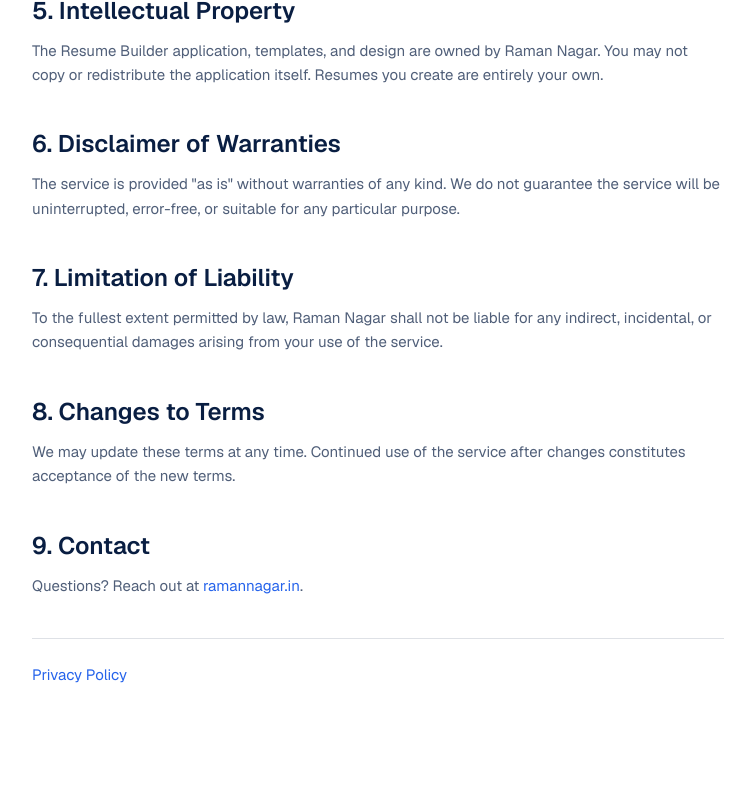
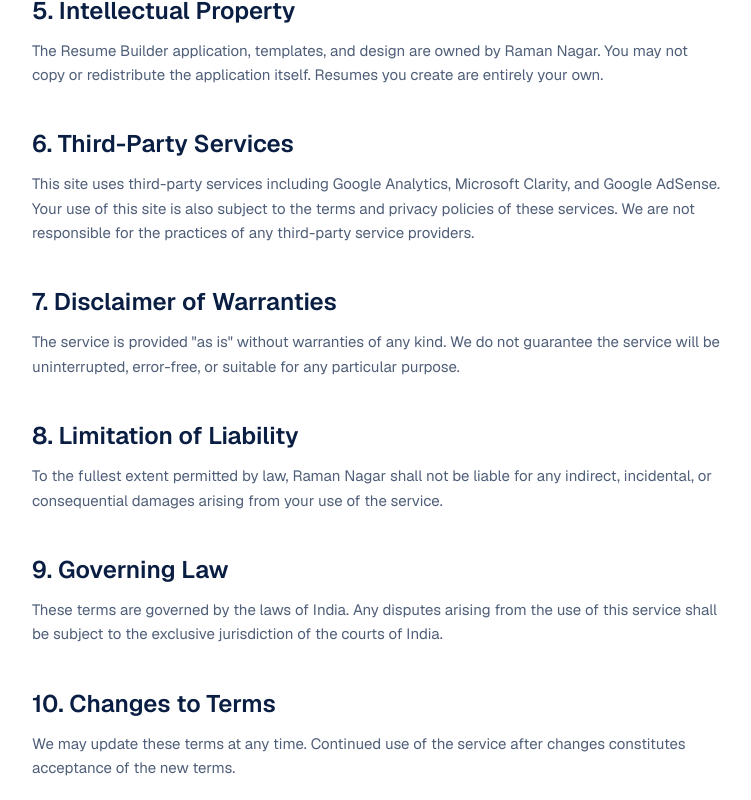
Before and after one commit to Raman-Nagar/resume_builder, a Next.js app: page /terms in a window 1280 px wide. Shown: the part 740-1540 px from the top of the page, without its empty margins (262-1013 px from the left). Before the commit the page ends 1487 px from the top, so only its background shows below. Built offline with nearby package versions, Linux system fonts and the light colour scheme; no server answers.

Commit message:
Legal: update privacy policy and terms of use for AdSense compliance

```diff
--- a/src/app/privacy/page.tsx
+++ b/src/app/privacy/page.tsx
@@ -22,16 +22,19 @@ export default function PrivacyPage() {
       <p>PDF export is performed entirely in your browser. No data is uploaded to generate your resume.</p>
 
       <h2>Analytics</h2>
-      <p>We use Google Analytics to collect anonymous usage data (page views, session duration). No personally identifiable information is collected. You can opt out via your browser&apos;s privacy settings or a browser extension.</p>
+      <p>We use Google Analytics to collect anonymous usage data (page views, session duration) and Microsoft Clarity to understand how users interact with the site through session recordings and heatmaps. No personally identifiable information is collected by either service. You can opt out via your browser&apos;s privacy settings or a browser extension.</p>
 
       <h2>Advertising</h2>
-      <p>This site uses Google AdSense to display advertisements. Google and its partners may use cookies to serve ads based on your prior visits to this site or other sites on the internet. You can opt out of personalised advertising by visiting <a href="https://www.google.com/settings/ads" target="_blank" rel="noopener noreferrer">Google Ads Settings</a> or <a href="https://www.aboutads.info" target="_blank" rel="noopener noreferrer">aboutads.info</a>.</p>
+      <p>This site may display advertisements served by Google AdSense. Google and its partners may use cookies to serve ads based on your prior visits to this site or other sites on the internet. You can opt out of personalised advertising by visiting <a href="https://www.google.com/settings/ads" target="_blank" rel="noopener noreferrer">Google Ads Settings</a> or <a href="https://www.aboutads.info" target="_blank" rel="noopener noreferrer">aboutads.info</a>.</p>
 
       <h2>Cookies</h2>
-      <p>We do not set any first-party cookies. Google Analytics and Google AdSense may set third-party cookies to measure ad performance and serve relevant ads. For more information, see <a href="https://policies.google.com/privacy" target="_blank" rel="noopener noreferrer">Google&apos;s Privacy Policy</a> and <a href="https://policies.google.com/technologies/ads" target="_blank" rel="noopener noreferrer">How Google uses cookies in advertising</a>.</p>
+      <p>We do not set any first-party cookies. Google Analytics, Google AdSense, and Microsoft Clarity may set third-party cookies to measure performance and serve relevant ads. For more information, see <a href="https://policies.google.com/privacy" target="_blank" rel="noopener noreferrer">Google&apos;s Privacy Policy</a>, <a href="https://policies.google.com/technologies/ads" target="_blank" rel="noopener noreferrer">How Google uses cookies in advertising</a>, and <a href="https://privacy.microsoft.com/privacystatement" target="_blank" rel="noopener noreferrer">Microsoft&apos;s Privacy Statement</a>.</p>
+
+      <h2>Children&apos;s Privacy</h2>
+      <p>This service is not directed at children under the age of 13. We do not knowingly collect any personal information from children. If you believe a child has provided personal information through this site, please contact us and we will take steps to remove it.</p>
 
       <h2>Contact</h2>
-      <p>Questions? Reach out at <a href="https://ramannagar.in">ramannagar.in</a>.</p>
+      <p>Questions? Email us at <a href="mailto:ramannagar08082000@gmail.com">ramannagar08082000@gmail.com</a>.</p>
 
       <hr className="prose-page__divider" />
       <Link href="/terms">Terms of Use</Link>
--- a/src/app/terms/page.tsx
+++ b/src/app/terms/page.tsx
@@ -13,7 +13,7 @@ export default function TermsPage() {
     <main className="prose-page">
       <Link href="/">← Back to Resume Builder</Link>
       <h1>Terms of Use</h1>
-      <p className="prose-page__meta">Last updated: January 2025</p>
+      <p className="prose-page__meta">Last updated: June 2025</p>
 
       <h2>1. Acceptance</h2>
       <p>By using resumebuilder.ramannagar.in you agree to these terms. If you do not agree, please stop using the service.</p>
@@ -30,17 +30,23 @@ export default function TermsPage() {
       <h2>5. Intellectual Property</h2>
       <p>The Resume Builder application, templates, and design are owned by Raman Nagar. You may not copy or redistribute the application itself. Resumes you create are entirely your own.</p>
 
-      <h2>6. Disclaimer of Warranties</h2>
+      <h2>6. Third-Party Services</h2>
+      <p>This site uses third-party services including Google Analytics, Microsoft Clarity, and Google AdSense. Your use of this site is also subject to the terms and privacy policies of these services. We are not responsible for the practices of any third-party service providers.</p>
+
+      <h2>7. Disclaimer of Warranties</h2>
       <p>The service is provided &quot;as is&quot; without warranties of any kind. We do not guarantee the service will be uninterrupted, error-free, or suitable for any particular purpose.</p>
 
-      <h2>7. Limitation of Liability</h2>
+      <h2>8. Limitation of Liability</h2>
       <p>To the fullest extent permitted by law, Raman Nagar shall not be liable for any indirect, incidental, or consequential damages arising from your use of the service.</p>
 
-      <h2>8. Changes to Terms</h2>
+      <h2>9. Governing Law</h2>
+      <p>These terms are governed by the laws of India. Any disputes arising from the use of this service shall be subject to the exclusive jurisdiction of the courts of India.</p>
+
+      <h2>10. Changes to Terms</h2>
       <p>We may update these terms at any time. Continued use of the service after changes constitutes acceptance of the new terms.</p>
 
-      <h2>9. Contact</h2>
-      <p>Questions? Reach out at <a href="https://ramannagar.in">ramannagar.in</a>.</p>
+      <h2>11. Contact</h2>
+      <p>Questions? Email us at <a href="mailto:ramannagar08082000@gmail.com">ramannagar08082000@gmail.com</a>.</p>
 
       <hr className="prose-page__divider" />
       <Link href="/privacy">Privacy Policy</Link>
```
